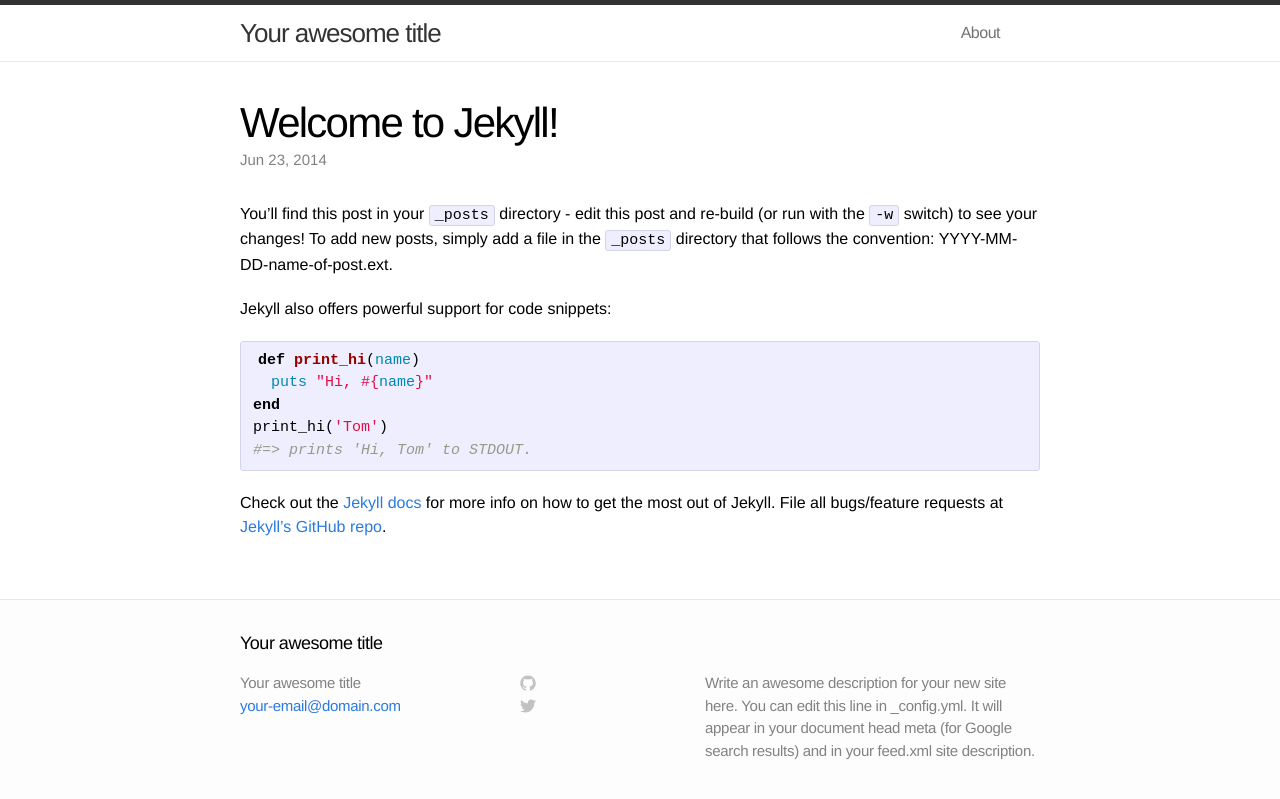
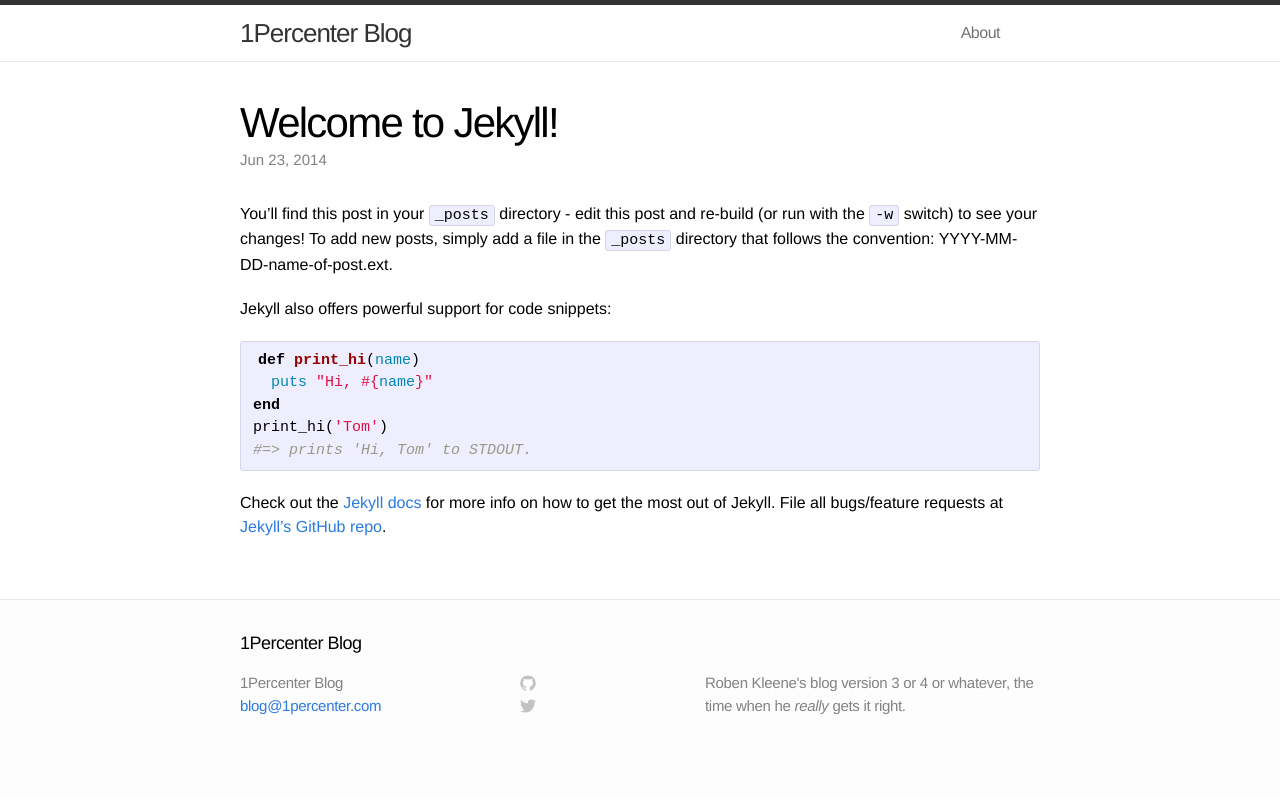
Before and after one commit to robenkleene/robenkleene.github.io, a Jekyll site: the page built from _posts/2014-06-23-welcome-to-jekyll.markdown, in a window 1280 px wide. Shown: the top 799 px of the page. Built offline with Jekyll 4.4.1, drawn with Linux system fonts in a browser that asks for light colours; Markdown is read by kramdown in place of the engine named in the settings.

Commit message:
Set settings and redcarpet markdown

````diff
--- a/_config.yml
+++ b/_config.yml
@@ -1,10 +1,10 @@
 # Site settings
-title: Your awesome title
-email: your-email@domain.com
-description: "Write an awesome description for your new site here. You can edit this line in _config.yml. It will appear in your document head meta (for Google search results) and in your feed.xml site description."
+title: 1Percenter Blog
+email: blog@1percenter.com
+description: "Roben Kleene's blog version 3 or 4 or whatever, the time when he <i>really</i> gets it right."
 baseurl: ""
 url: "http://yourdomain.com"
 
 # Build settings
-markdown: kramdown
+markdown: redcarpet
 permalink: pretty
--- a/_posts/2014-06-23-welcome-to-jekyll.markdown
+++ b/_posts/2014-06-23-welcome-to-jekyll.markdown
@@ -10,13 +10,13 @@
 
 Jekyll also offers powerful support for code snippets:
 
-{% highlight ruby %}
+``` ruby
 def print_hi(name)
   puts "Hi, #{name}"
 end
 print_hi('Tom')
 #=> prints 'Hi, Tom' to STDOUT.
-{% endhighlight %}
+```
 
 Check out the [Jekyll docs][jekyll] for more info on how to get the most out of Jekyll. File all bugs/feature requests at [Jekyll's GitHub repo][jekyll-gh].
 
````
